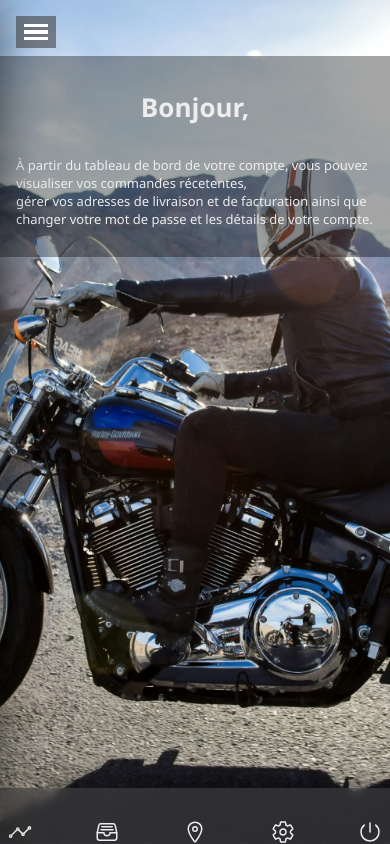
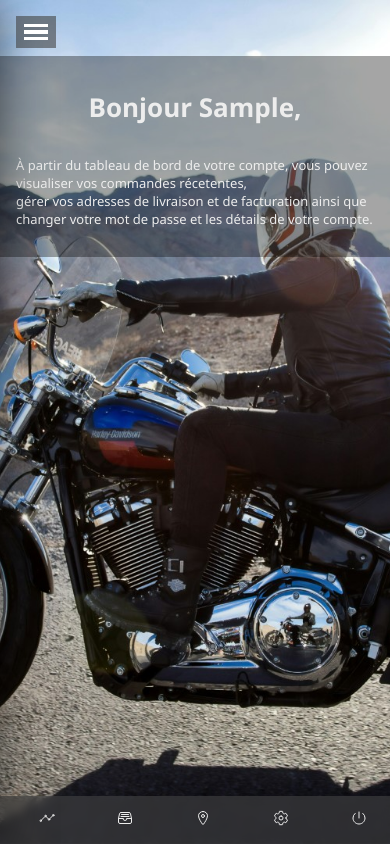
Before and after one commit to lauraBourel/RideTripper, a PHP site: page /account.php in a window 390 px wide. Run offline with PHP 8.4, Linux system fonts and the light colour scheme; the visitor is signed in with stand-in values (Sample User, id 1); tables that the repository leaves empty or names only in its code hold one stand-in row (values such as "Sample post").

Commit message:
mise à jour nav bar

```diff
--- a/src/account.php
+++ b/src/account.php
@@ -1,5 +1,4 @@
 <?php require_once 'controllers/accountCtrl.php' ?>
-<?php require_once './ui/navbar.php' ?>
 <!DOCTYPE html>
 <html lang="fr">
 
@@ -12,39 +11,45 @@
 </head>
 
 <body>
+    <?php require_once './ui/navbar.php' ?>
     <main class="midBox">
         <ul class="accountMenu">
             <li>
-                <a class="linkAccount" href="#" title="Tableau de bord">Tableau de bord</a>
                 <a href="#" title="Tableau de bord">
+                    <span class="linkAccount">Tableau de bord</span>
                     <ion-icon class="accountLogo" name="analytics-outline">
                     </ion-icon>
                 </a>
             </li>
             <li>
-                <a class="linkAccount" href="#" title="Commandes">Commandes</a>
                 <a href="#" title="Commandes">
+                    <span class="linkAccount">Commandes</span>
                     <ion-icon class="accountLogo" name="file-tray-full-outline"></ion-icon>
                 </a>
             </li>
             <li>
-                <a class="linkAccount" href="#" title="Adresses">Adresses</a>
+                <a href="#" title="Adresses">
+                    <span class="linkAccount">Adresses</span>
                     <ion-icon class="accountLogo" name="location-outline"></ion-icon>
+                </a>
+
             </li>
             <li>
-                <a class="linkAccount" href="#" title="Details du compte">Détails du compte</a>
+                <a href="#" title="Details du compte">
+                    <span class="linkAccount">Détails du compte</span>
                     <ion-icon class="accountLogo" name="settings-outline"></ion-icon>
+                </a>
             </li>
             <li>
-                <a class="linkAccount" href="logout.php" title="Deconnexion">Deconnexion</a>
+                <a href="logout.php" title="Deconnexion">
+                    <span class="linkAccount">Deconnexion</span>
                     <ion-icon class="accountLogo" name="power-outline"></ion-icon>
+                </a>
             </li>
         </ul>
         <div class="descriptionAccount">
 
-            <h1>Bonjour,
-                <!-- <?= $_SESSION['firstname'] ?> -->
-            </h1>
+            <h1>Bonjour <?= $dataUser->firstname ?>,</h1>
             <p> À partir du tableau de bord de votre compte,
                 vous pouvez visualiser vos commandes récetentes,<br>
                 gérer vos adresses de livraison et de facturation
--- a/src/assets/css/account.css
+++ b/src/assets/css/account.css
@@ -57,11 +57,12 @@ nav {
 
 
 
-@media screen and (max-width: 800px){
+@media screen and (max-width: 800px) {
     .accountMenu {
         width: 8rem;
         height: calc(100% - 3rem);
     }
+
     .descriptionAccount {
         width: calc(100% - 8rem);
     }
@@ -71,25 +72,32 @@ nav {
     nav {
         box-shadow: 0 0 41px 0 rgba(0, 0, 0, 0.517);
     }
+
     .descriptionAccount {
         width: 100%;
         height: auto;
     }
+
     .accountMenu {
         width: 100%;
-        height: .5rem;
+        height: 3rem;
+        padding: 0;
         position: absolute;
         bottom: 0;
         flex-direction: inherit;
         justify-content: space-around;
-        align-items: end;
+        gap: unset;
     }
-    .accountLogo{
-        width:1.5rem ;
-        height:1.5rem;
+
+    .accountLogo {
+        width: 1rem;
+        height: 1rem;
         display: block;
+        position: absolute;
+        top: 30%;
     }
-    .linkAccount{
+
+    .linkAccount {
         display: none;
     }
 }
--- a/src/controllers/accountCtrl.php
+++ b/src/controllers/accountCtrl.php
@@ -1,3 +1,10 @@
 <?php
 session_start();
 if (empty($_SESSION['id'])) header('Location: login.php');
+
+
+require 'models/User.php';
+
+$user = new User();
+$user->id = $_SESSION['id'];
+$dataUser = $user->getById();
--- a/src/models/User.php
+++ b/src/models/User.php
@@ -28,8 +28,18 @@ class User extends Database
         return $queryExecute->execute();
     }
 
+    public function getById()
+    {
+        $query = "SELECT * FROM `rtcb_users` WHERE `id` = :id";
 
-    public function getByEmail(){
+        $queryExecute = $this->db->prepare($query);
+        $queryExecute->bindValue(':id', $this->id, PDO::PARAM_STR);
+        $queryExecute->execute();
+        return $queryExecute->fetch(PDO::FETCH_OBJ);
+    }
+
+    public function getByEmail()
+    {
         $query = "SELECT * FROM `rtcb_users` WHERE `email` = :email";
 
         $queryExecute = $this->db->prepare($query);
```
Also changed, not shown: src/models/Index.php (deleted). Lines whose indentation alone changed are shown as unchanged.
